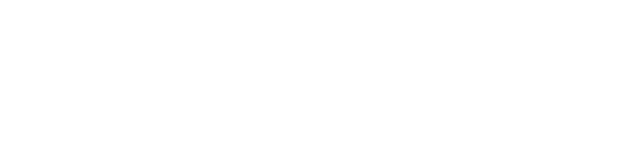
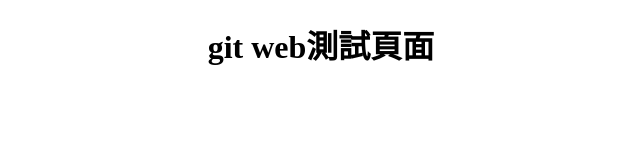
Before and after one commit to gakze1112/githubtest, a plain HTML site: page index.html in a window 1280 px wide. Shown: the whole page, without its empty margins (319-959 px from the left). Drawn offline with Linux system fonts and the light colour scheme.

Commit message:
index.html 新增 h1
練習用

```diff
--- a/index.html
+++ b/index.html
@@ -7,6 +7,6 @@
     <title>git website</title>
 </head>
 <body>
-
+    <h1 style="text-align:center;">git web測試頁面</h1>
 </body>
 </html>
```
